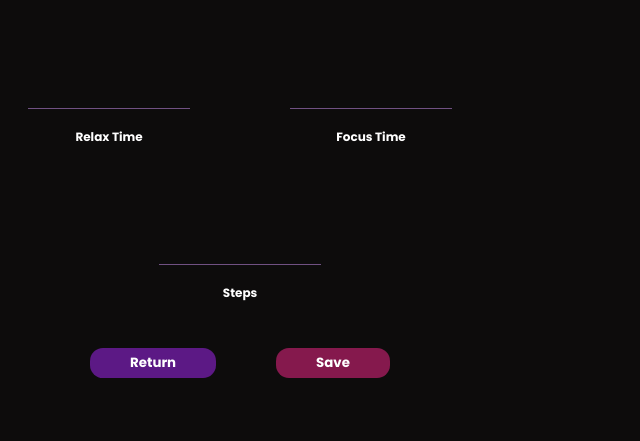
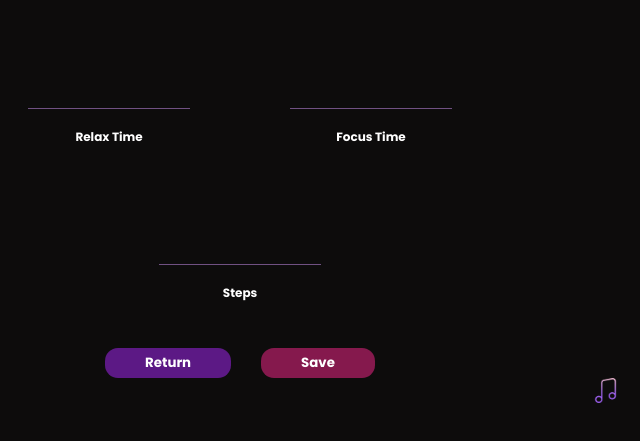
Before and after one commit to YagoFGomes/PomodoroTimer, an Electron app: page www/pages/config.html in a window 800 px wide. Shown: the part 143-584 px from the top of the page, without its empty margins (160-800 px from the left). Drawn offline with Linux system fonts and the light colour scheme.

Commit message:
estilizando o botao de configuracao da musica

```diff
--- a/www/pages/config.html
+++ b/www/pages/config.html
@@ -35,5 +35,6 @@
       <a href="./index.html"><input id="buttonReturn" type="button" value="Return"></a>
       <a href="./index.html"><input id="buttonSave" type="button" value="Save" onclick="formValidation()" return=false ></a>
     </footer>
+    <a href="#"><img src="../icons/note.png" alt="icone com nota musical"></a>
   </body>
 </html>
--- a/www/styles/config.css
+++ b/www/styles/config.css
@@ -112,12 +112,24 @@ h1 .title{
 footer{
     margin-top: 35px;
     display:flex;
-    justify-content:center;
     align-content: center;
+    justify-content: center;
 }
 #buttonSave{
-    margin-left: 30px;
+
 }
 #buttonReturn{
     margin-right: 30px;
+
 }
+img{
+    max-height:25px;
+    width: 25px;
+    margin-left:95%;
+    transition:0.3s;
+}
+img:hover{
+    cursor: pointer;
+    max-height:30px;
+    width: 30px;
+}
--- a/www/styles/index.css
+++ b/www/styles/index.css
@@ -64,12 +64,12 @@ h1{
     border-bottom: 1px solid #AC7ACB;
 }
 footer{
-    display:flex;
-    justify-content:center;
-    align-content: center;
+    display: flex;
+    justify-content: space-between;
 }
 #button{
     margin-top: 35px;
+    margin-left:333px;
     padding: 5px 40px;
     background: #5C1985;
     border-radius: 13px;
@@ -84,9 +84,14 @@ footer{
     color:#4f1372;
 }
 img{
+    max-height:25px;
+    width: 25px;
+    margin-left:95%;
+    margin-top:2.5%;
+    transition:0.3s;
+}
+img:hover{
+    cursor: pointer;
     max-height:30px;
     width: 30px;
-    align-self:flex-end;
-    padding-left:95%;
-    padding-top: 3%;
 }
```
Also changed, not shown: www/pages/index.html (+2 -0 lines), www/icons/note.png (added).
